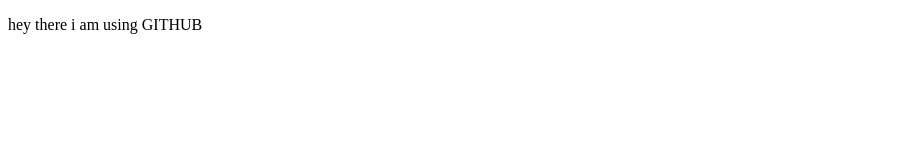
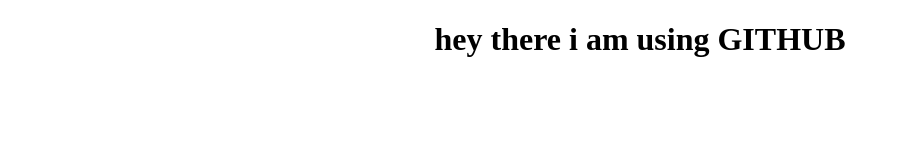
Before and after one commit to sarthak457/first_webpage, a plain HTML site: page index.html in a window 1280 px wide. Shown: the whole page, without its empty margins (0-900 px from the left). Drawn offline with Linux system fonts and the light colour scheme.

Commit message:
Update index.html

```diff
--- a/index.html
+++ b/index.html
@@ -6,6 +6,7 @@
     <title>GITHUB</title>
 </head>
 <body>
-    <p>hey there i am using GITHUB</p>
+    <center><h1>hey there i am using GITHUB</h1></center>
 </body>
+
 </html>
```
